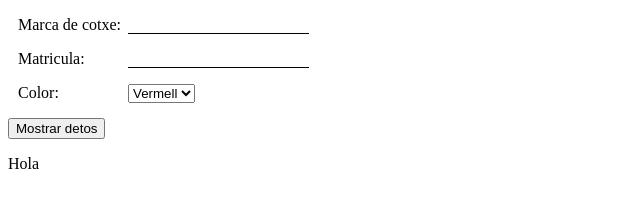
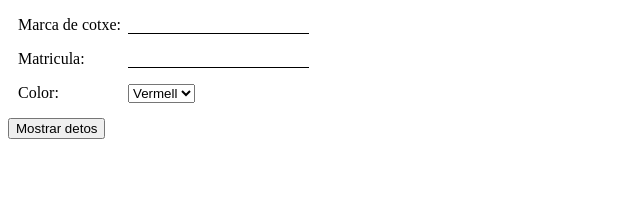
Before and after one commit to fbaguem2021/js_basico, a plain HTML site: page complex1.html in a window 1280 px wide. Shown: the full height of the page, 0-640 px from the left. Drawn offline with Linux system fonts and the light colour scheme.

Commit message:
Pequeño arreglo

```diff
--- a/complex1.html
+++ b/complex1.html
@@ -46,7 +46,7 @@ input {
             </p>
         </div>
         <button onclick="btnclick()">Mostrar detos</button>
-        <p id="txt">Hola</p>
+        <p id="txt"></p>
     </div>
 </body>
 <script>
```
